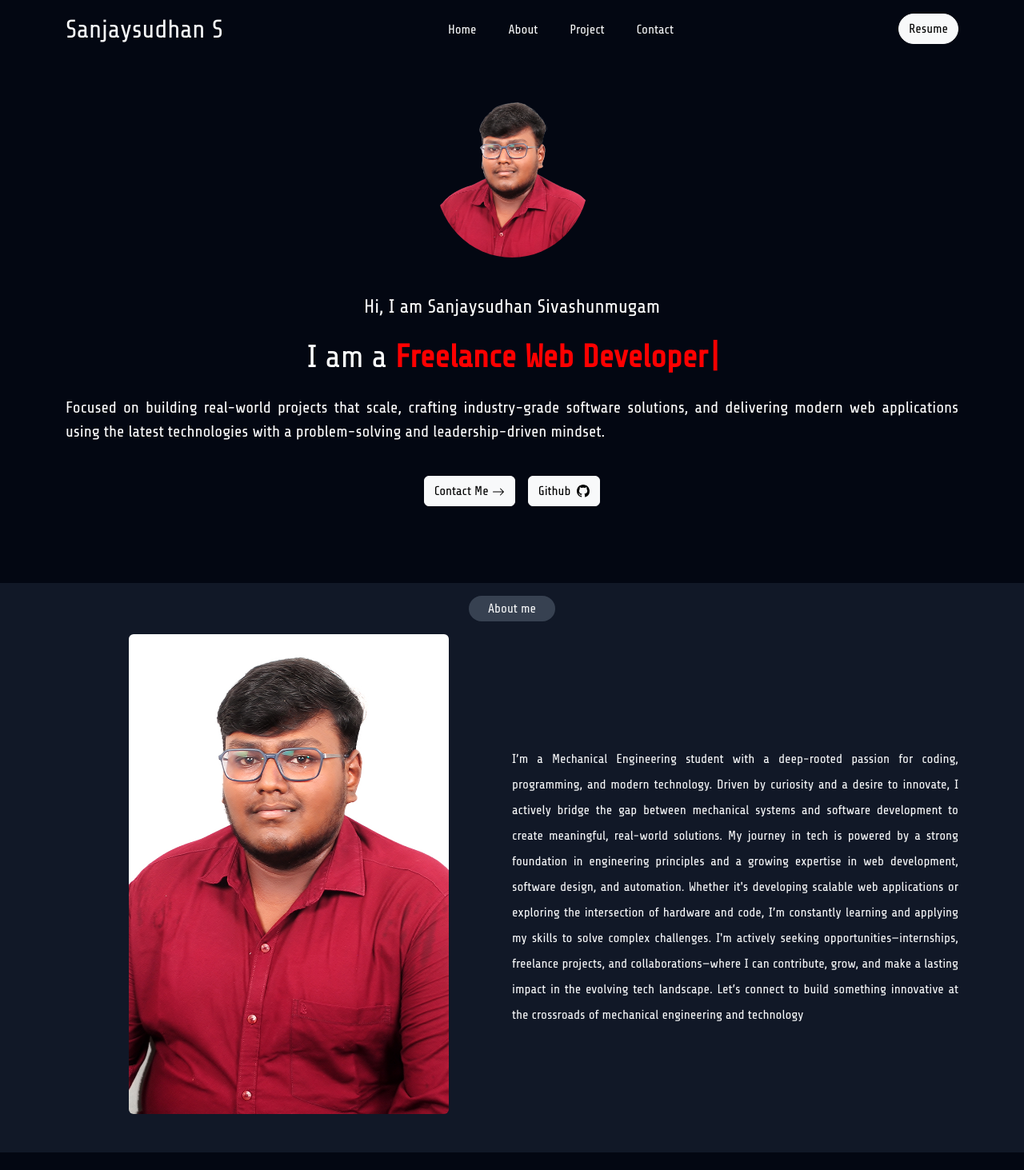
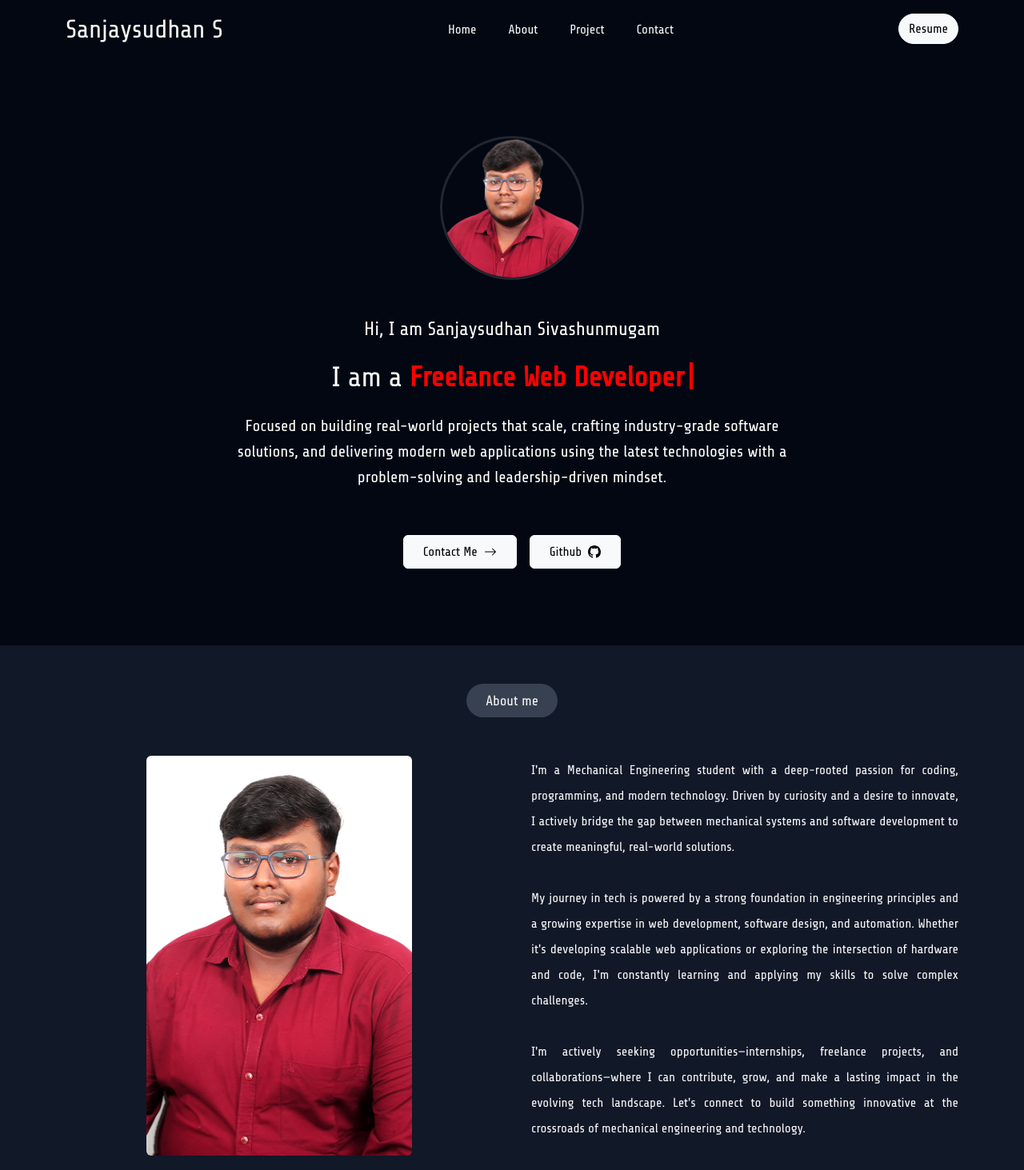
Before and after one commit to SanjaysudhanSivashunmugam/Portfolio3.0, a React (Vite) app: page / in a window 1280 px wide. Shown: the top 1463 px of the page at 80% size. Built offline with nearby package versions, Linux system fonts and the light colour scheme; the HTML template or start-up script is replaced by a standard one.

Commit message:
Fixed email overflow

```diff
--- a/src/components/About.jsx
+++ b/src/components/About.jsx
@@ -1,15 +1,52 @@
-import Picture from '../assets/About.png'
+import Picture from '../assets/About.png';
+
 export default function About() {
     return (
         <div style={{ backgroundColor: "#111827" }} id="about">
-            <div className="container d-flex flex-column align-items-center text-light" >
-                <span className="px-4 py-1 rounded-pill text-light my-3" style={{ backgroundColor: "#374151" }}>About me</span>
-                <div className="d-lg-flex ">
-                    <div className="col-12 col-lg-6 mb-5 d-flex justify-content-center align-items-center">
-                        <img src={Picture} alt="" className='rounded' width='400px' height={"600px"}/>
+            <div className="container py-5 d-flex flex-column align-items-center text-light">
+                {/* Section Title */}
+                <span className="px-4 py-2 rounded-pill text-light mb-4 mb-md-5"
+                      style={{
+                          backgroundColor: "#374151",
+                          fontSize: "1.1rem"
+                      }}>
+                    About me
+                </span>
+
+                {/* Content Container */}
+                <div className="row g-4 g-lg-5 justify-content-center align-items-center">
+                    {/* Image Column - Now appears first on mobile */}
+                    <div className="col-12 col-lg-6 order-1 order-lg-0">
+                        <div className="d-flex justify-content-center">
+                            <img
+                                src={Picture}
+                                alt="Profile"
+                                className='rounded img-fluid'
+                                style={{
+                                    maxWidth: "100%",
+                                    height: "auto",
+                                    maxHeight: "500px",
+                                    objectFit: "cover"
+                                }}
+                            />
+                        </div>
                     </div>
-                    <div className="col-12 col-lg-6 d-flex justify-content-center align-items-center">
-                        <p className='lh-lg' style={{ textAlign: "justify" }}>I’m a Mechanical Engineering student with a deep-rooted passion for coding, programming, and modern technology. Driven by curiosity and a desire to innovate, I actively bridge the gap between mechanical systems and software development to create meaningful, real-world solutions. My journey in tech is powered by a strong foundation in engineering principles and a growing expertise in web development, software design, and automation. Whether it's developing scalable web applications or exploring the intersection of hardware and code, I’m constantly learning and applying my skills to solve complex challenges. I'm actively seeking opportunities—internships, freelance projects, and collaborations—where I can contribute, grow, and make a lasting impact in the evolving tech landscape. Let’s connect to build something innovative at the crossroads of mechanical engineering and technology</p>
+
+                    {/* Text Column */}
+                    <div className="col-12 col-lg-6 order-0 order-lg-1">
+                        <div className="px-3 px-md-0">
+                            <p className='lh-lg' style={{
+                                textAlign: "justify",
+                                fontSize: "1rem",
+                                lineHeight: "1.7"
+                            }}>
+                                I'm a Mechanical Engineering student with a deep-rooted passion for coding, programming, and modern technology. Driven by curiosity and a desire to innovate, I actively bridge the gap between mechanical systems and software development to create meaningful, real-world solutions.
+                                <br /><br />
+                                My journey in tech is powered by a strong foundation in engineering principles and a growing expertise in web development, software design, and automation. Whether it's developing scalable web applications or exploring the intersection of hardware and code, I'm constantly learning and applying my skills to solve complex challenges.
+                                <br /><br />
+                                I'm actively seeking opportunities—internships, freelance projects, and collaborations—where I can contribute, grow, and make a lasting impact in the evolving tech landscape. Let's connect to build something innovative at the crossroads of mechanical engineering and technology.
+                            </p>
+                        </div>
                     </div>
                 </div>
             </div>
--- a/src/components/Hero.jsx
+++ b/src/components/Hero.jsx
@@ -5,14 +5,27 @@ import { Typewriter } from 'react-simple-typewriter';
 export default function Hero() {
     return (
         <div className="bg">
-            <div className='container'>
-                <div className="row">
-                    <div className="d-flex flex-column justify-content-center align-items-center mb-5">
-                        <div className="col-lg my-5">
-                            <img src={dp} className="ratio ratio-1x1 dp" width="200px" height='200px' alt="" />
+            <div className='container py-4 py-md-5'>
+                <div className="row justify-content-center">
+                    <div className="col-12 col-md-10 col-lg-8 d-flex flex-column align-items-center text-center">
+                        {/* Profile Image */}
+                        <div className="my-4 my-md-5">
+                            <img
+                                src={dp}
+                                className="rounded-circle dp"
+                                style={{
+                                    width: '180px',
+                                    height: '180px',
+                                    objectFit: 'cover',
+                                    border: '3px solid #ffffff20'
+                                }}
+                                alt="Sanjaysudhan Profile"
+                            />
                         </div>
-                        <h4 className='mb-4'>Hi, I am Sanjaysudhan Sivashunmugam</h4>
-                        <h1 className='mb-4'>
+
+                        {/* Heading and Typewriter */}
+                        <h4 className='mb-3 mb-md-4'>Hi, I am Sanjaysudhan Sivashunmugam</h4>
+                        <h1 className='mb-3 mb-md-4' style={{ fontSize: 'clamp(1.5rem, 5vw, 2.2rem)' }}>
                             I am a{' '}
                             <span style={{ color: 'red', fontWeight: 'bold' }}>
                                 <Typewriter
@@ -26,18 +39,31 @@ export default function Hero() {
                                 />
                             </span>
                         </h1>
-                        <p className='fs-5 text-centr' style={{ textAlign: "justify" }}>Focused on building real-world projects that scale, crafting industry-grade software solutions, and delivering modern web applications using the latest technologies with a problem-solving and leadership-driven mindset.</p>
-                        <div className="d-flex gap-3 mt-4 mb-5">
-                            <a href='#contact' class="btn btn-light">Contact Me <svg xmlns="http://www.w3.org/2000/svg" width="16" height="16" fill="currentColor" class="bi bi-arrow-right" viewBox="0 0 16 16">
-                                <path fill-rule="evenodd" d="M1 8a.5.5 0 0 1 .5-.5h11.793l-3.147-3.146a.5.5 0 0 1 .708-.708l4 4a.5.5 0 0 1 0 .708l-4 4a.5.5 0 0 1-.708-.708L13.293 8.5H1.5A.5.5 0 0 1 1 8" />
-                            </svg></a>
-                            <a href='https://github.com/SanjaysudhanSivashunmugam' class="btn btn-light d-flex gap-2 align-items-center">Github<svg xmlns="http://www.w3.org/2000/svg" width="16" height="16" fill="currentColor" className="bi bi-github" viewBox="0 0 16 16">
-                                <path d="M8 0C3.58 0 0 3.58 0 8c0 3.54 2.29 6.53 5.47 7.59.4.07.55-.17.55-.38 0-.19-.01-.82-.01-1.49-2.01.37-2.53-.49-2.69-.94-.09-.23-.48-.94-.82-1.13-.28-.15-.68-.52-.01-.53.63-.01 1.08.58 1.23.82.72 1.21 1.87.87 2.33.66.07-.52.28-.87.51-1.07-1.78-.2-3.64-.89-3.64-3.95 0-.87.31-1.59.82-2.15-.08-.2-.36-1.02.08-2.12 0 0 .67-.21 2.2.82.64-.18 1.32-.27 2-.27s1.36.09 2 .27c1.53-1.04 2.2-.82 2.2-.82.44 1.1.16 1.92.08 2.12.51.56.82 1.27.82 2.15 0 3.07-1.87 3.75-3.65 3.95.29.25.54.73.54 1.48 0 1.07-.01 1.93-.01 2.2 0 .21.15.46.55.38A8.01 8.01 0 0 0 16 8c0-4.42-3.58-8-8-8" />
-                            </svg></a>
+
+                        {/* Description */}
+                        <p className='fs-5 mb-4 mb-md-5 px-2 px-md-0' style={{
+                            textAlign: "center",
+                            lineHeight: '1.6'
+                        }}>
+                            Focused on building real-world projects that scale, crafting industry-grade software solutions, and delivering modern web applications using the latest technologies with a problem-solving and leadership-driven mindset.
+                        </p>
+
+                        {/* Buttons */}
+                        <div className="d-flex flex-wrap gap-3 justify-content-center mt-2 mb-4 mb-md-5">
+                            <a href='#contact' className="btn btn-light px-4 py-2 d-flex align-items-center gap-2">
+                                Contact Me
+                                <svg xmlns="http://www.w3.org/2000/svg" width="16" height="16" fill="currentColor" viewBox="0 0 16 16">
+                                    <path fillRule="evenodd" d="M1 8a.5.5 0 0 1 .5-.5h11.793l-3.147-3.146a.5.5 0 0 1 .708-.708l4 4a.5.5 0 0 1 0 .708l-4 4a.5.5 0 0 1-.708-.708L13.293 8.5H1.5A.5.5 0 0 1 1 8" />
+                                </svg>
+                            </a>
+                            <a href='https://github.com/SanjaysudhanSivashunmugam' className="btn btn-light px-4 py-2 d-flex align-items-center gap-2">
+                                Github
+                                <svg xmlns="http://www.w3.org/2000/svg" width="16" height="16" fill="currentColor" viewBox="0 0 16 16">
+                                    <path d="M8 0C3.58 0 0 3.58 0 8c0 3.54 2.29 6.53 5.47 7.59.4.07.55-.17.55-.38 0-.19-.01-.82-.01-1.49-2.01.37-2.53-.49-2.69-.94-.09-.23-.48-.94-.82-1.13-.28-.15-.68-.52-.01-.53.63-.01 1.08.58 1.23.82.72 1.21 1.87.87 2.33.66.07-.52.28-.87.51-1.07-1.78-.2-3.64-.89-3.64-3.95 0-.87.31-1.59.82-2.15-.08-.2-.36-1.02.08-2.12 0 0 .67-.21 2.2.82.64-.18 1.32-.27 2-.27s1.36.09 2 .27c1.53-1.04 2.2-.82 2.2-.82.44 1.1.16 1.92.08 2.12.51.56.82 1.27.82 2.15 0 3.07-1.87 3.75-3.65 3.95.29.25.54.73.54 1.48 0 1.07-.01 1.93-.01 2.2 0 .21.15.46.55.38A8.01 8.01 0 0 0 16 8c0-4.42-3.58-8-8-8" />
+                                </svg>
+                            </a>
                         </div>
                     </div>
-                </div>
-                <div className="col-lg-6 d-flex flex-column justify-content-center align-items-center">
                 </div>
             </div>
         </div>
--- a/src/components/Info.jsx
+++ b/src/components/Info.jsx
@@ -41,11 +41,11 @@ export default function Info() {
                                             alignItems: "center",
                                             justifyContent: "center"
                                         }}>
-                                            <svg xmlns="http://www.w3.org/2000/svg" width="22" height="22" fill="#FFC107" viewBox="0 0 16 16">
+                                            <svg xmlns="http://www.w3.org/2000/svg" width="25" height="22" fill="#FFC107" viewBox="0 0 16 16">
                                                 <path d="M0 4a2 2 0 0 1 2-2h12a2 2 0 0 1 2 2v8a2 2 0 0 1-2 2H2a2 2 0 0 1-2-2zm2-1a1 1 0 0 0-1 1v.217l7 4.2 7-4.2V4a1 1 0 0 0-1-1zm13 2.383-4.708 2.825L15 11.105zm-.034 6.876-5.64-3.471L8 9.583l-1.326-.795-5.64 3.47A1 1 0 0 0 2 13h12a1 1 0 0 0 .966-.741M1 11.105l4.708-2.897L1 5.383z" />
                                             </svg>
                                         </div>
-                                        <div>
+                                        <div className="overflow-auto">
                                             <p className="mb-0 text-muted">Email</p>
                                             <p className="mb-0" style={{ fontSize: "1.05rem" }}>sanjaysudhan.sivashunmugam@gmail.com</p>
                                         </div>
```
